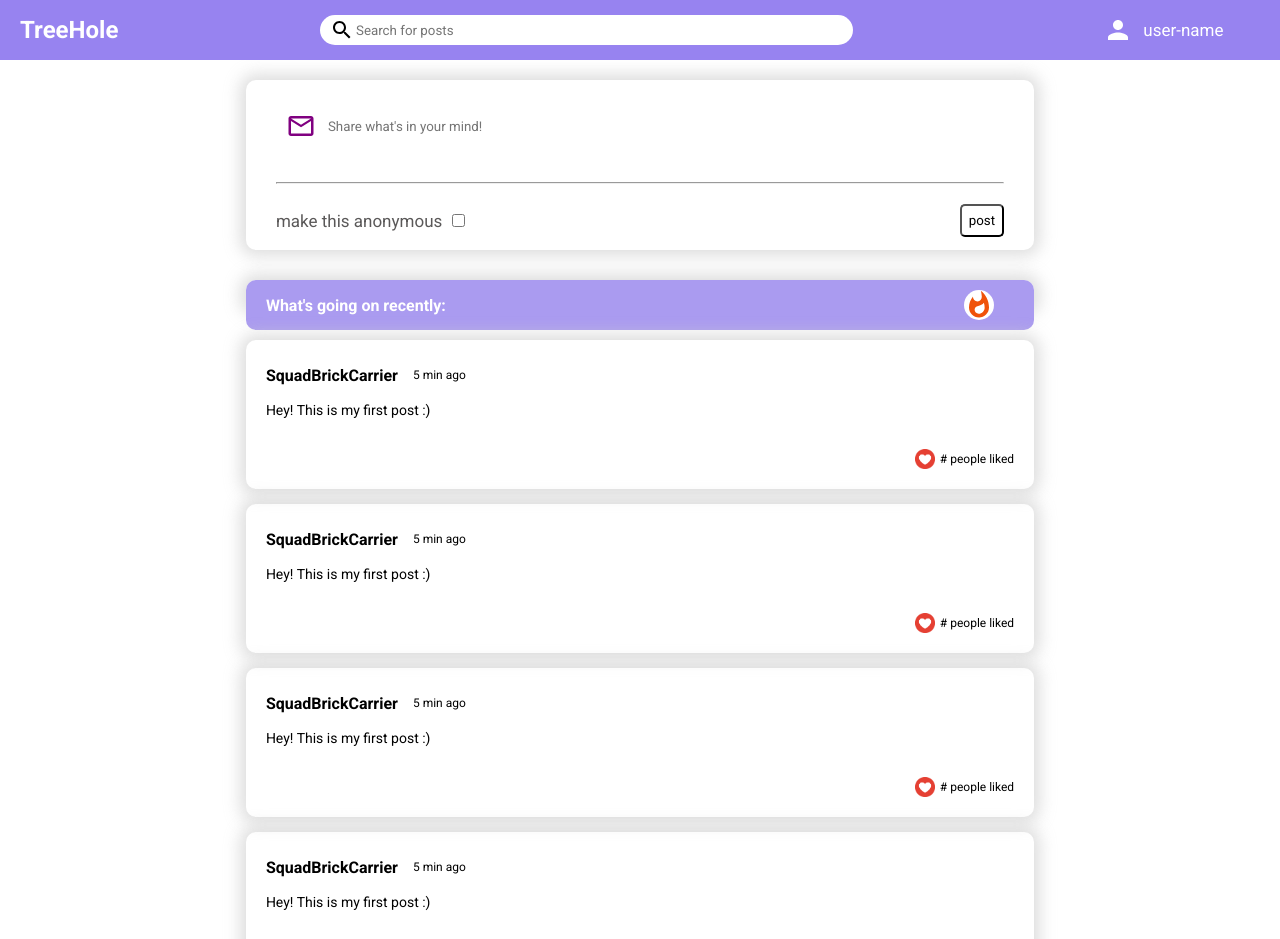
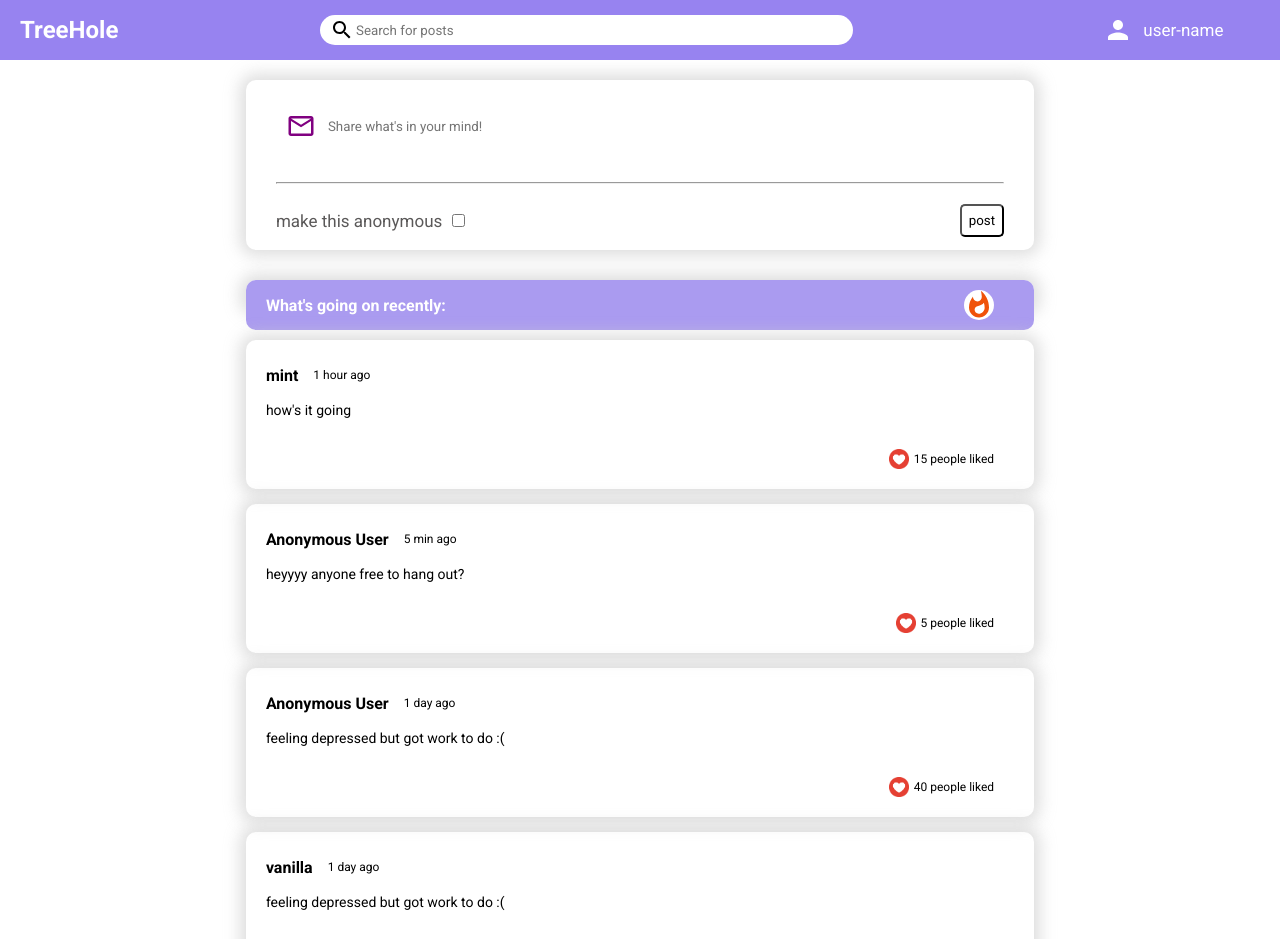
Before and after one commit to Squad-BrickCarriers/CS35L_SquadBrickCarriers-Final-Project, a React (Create React App) app: page / in a window 1280 px wide. Shown: the top 939 px of the page. Built offline with nearby package versions, Linux system fonts and the light colour scheme.

Commit message:
like and unlike functionality added based on dummy data

```diff
--- a/src/components/feed/Feed.jsx
+++ b/src/components/feed/Feed.jsx
@@ -2,6 +2,7 @@ import "./feed.css"
 import Share from "../share/Share"
 import Post from "../post/Post"
 import PostPanel from "../postPanel/PostPanel"
+import { Posts } from "../../dummydata"
 
 export default function Feed(){
     return(
@@ -9,14 +10,9 @@ export default function Feed(){
             <div className="feedWrapper">
                 <Share/>
                 <PostPanel/>
-                <Post/>
-                <Post/>
-                <Post/>
-                <Post/>
-                <Post/>
-                <Post/>
-                <Post/>
-                <Post/>
+                {Posts.map((p) => (
+                    <Post key={p.id} post ={p} />
+                ))}
             </div>
         </div>
     )
--- a/src/components/post/Post.jsx
+++ b/src/components/post/Post.jsx
@@ -1,23 +1,37 @@
 import "./post.css"
+import { Users } from "../../dummydata"
+import { useState } from "react"
 
-export default function Post(){
+export default function Post({post}){
+    const [like, setLike] = useState(post.like)
+    const [isLiked, setIsLiked] = useState(false)
+
+    const likeHandler=()=>{
+        setLike(isLiked ? like-1 : like+1)
+        setIsLiked(!isLiked)
+    }
+
     return(
         <div className="post">
             <div className="postWrapper">
                 <div className="postTop">
-                    <span className="postName">SquadBrickCarrier</span>
-                    <span className="postDate">5 min ago</span>
+                    <span className="postName">
+                        {post.anonymous ? "Anonymous User" : Users.filter(u=>u.id===post.userId)[0].username}
+                    </span>
+                    <span className="postDate">{post.date}</span>
                 </div>
                 <div className="postCenter">
-                    <span className="postText">Hey! This is my first post :)</span>
+                    <span className="postText">{post.desc}</span>
                 </div>
                 <div className="postBottom">
                     <div className="postBottomLeft"></div>
                     <div className="postBottomRight">
                         <img className="like"
-                        src="assets/likeIcon.png" alt=""
+                        src="assets/likeIcon.png"
+                        onClick={likeHandler}
+                        alt=""
                         />
-                        <span className="likeCount"># people liked</span>
+                        <span className="likeCount">{like} people liked</span>
                     </div>
                 </div>
             </div>
--- a/src/components/post/post.css
+++ b/src/components/post/post.css
@@ -55,5 +55,6 @@
 }
 
 .likeCount{
+    margin-right: 20px;
     font-size: 12px;
 }
--- /dev/null
+++ b/src/components/searchBar/SearchBar.jsx
@@ -0,0 +1,24 @@
+import "./searchBar.css"
+import {Search} from "@material-ui/icons"
+import { useState } from "react"
+
+export default function SearchBar(){
+    const[keyword, setKeyword] = useState("");
+    const searchHandler=(w)=>{
+        setKeyword(w.target.value)
+    }
+
+    return(
+        <div className="searchbar">
+            <Search className="searchIcon"/>
+                <input
+                    type = "search"
+                    placeholder="Search for posts"
+                    className="searchInput"
+                    value = {keyword}
+                    onChange={searchHandler}
+                    required
+                />
+        </div>
+    )
+}
--- /dev/null
+++ b/src/components/searchBar/searchBar.css
@@ -0,0 +1,8 @@
+.searchbar{
+    width: 100%;
+    height: 30px;
+    background-color: white;
+    border-radius: 30px;
+    display: flex;
+    align-items: center;
+}
--- a/src/components/topbar/Topbar.jsx
+++ b/src/components/topbar/Topbar.jsx
@@ -1,5 +1,6 @@
 import "./topbar.css";
-import {Search, Person} from "@material-ui/icons"
+import SearchBar from "../searchBar/SearchBar";
+import {Person} from "@material-ui/icons"
 
 export default function Topbar(){
     return(
@@ -8,13 +9,7 @@ export default function Topbar(){
                 <span className="logo">TreeHole</span>
             </div>
             <div className="topCenter">
-                <div className="searchbar">
-                    <Search className="searchIcon"/>
-                    <input
-                    placeholder="Search for posts"
-                    className="searchInput"
-                    />
-                </div>
+                <SearchBar/>
             </div>
             <div className="topRight">
                 <Person className="PersonIcon"/>
--- /dev/null
+++ b/src/dummydata.js
@@ -0,0 +1,55 @@
+export const Users = [
+    {
+        id: 1,
+        username: "mint",
+    },
+    {
+        id: 2,
+        username: "chocolate",
+    },
+    {
+        id: 3,
+        username: "rose",
+    },
+    {
+        id: 4,
+        username: "vanilla",
+    },
+]
+
+
+
+export const Posts = [
+    {
+        id: 1,
+        desc: "how's it going",
+        date: "1 hour ago",
+        userId: 1,
+        like: 15,
+        anonymous: false,
+    },
+    {
+        id: 2,
+        desc: "heyyyy anyone free to hang out?",
+        date: "5 min ago",
+        userId: 2,
+        like: 5,
+        anonymous: true,
+    },
+    {
+        id: 3,
+        desc: "feeling depressed but got work to do :(",
+        date: "1 day ago",
+        userId: 3,
+        like: 40,
+        anonymous: true,
+    },
+    {
+        id: 4,
+        desc: "feeling depressed but got work to do :(",
+        date: "1 day ago",
+        userId: 4,
+        like: 540,
+        anonymous: false,
+    },
+]
```
